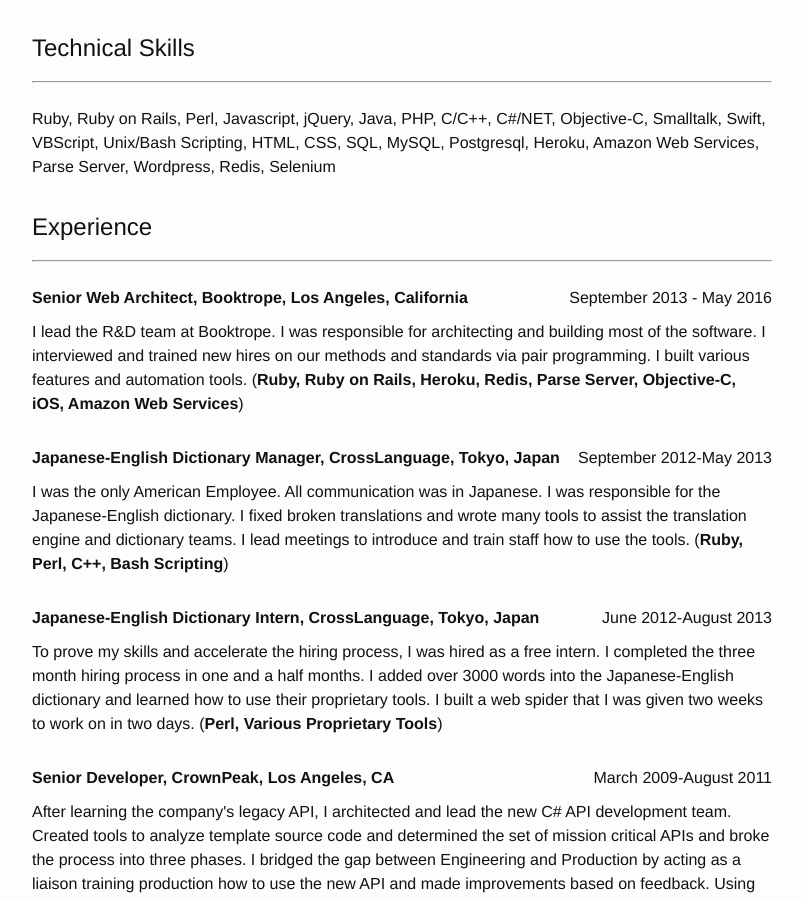
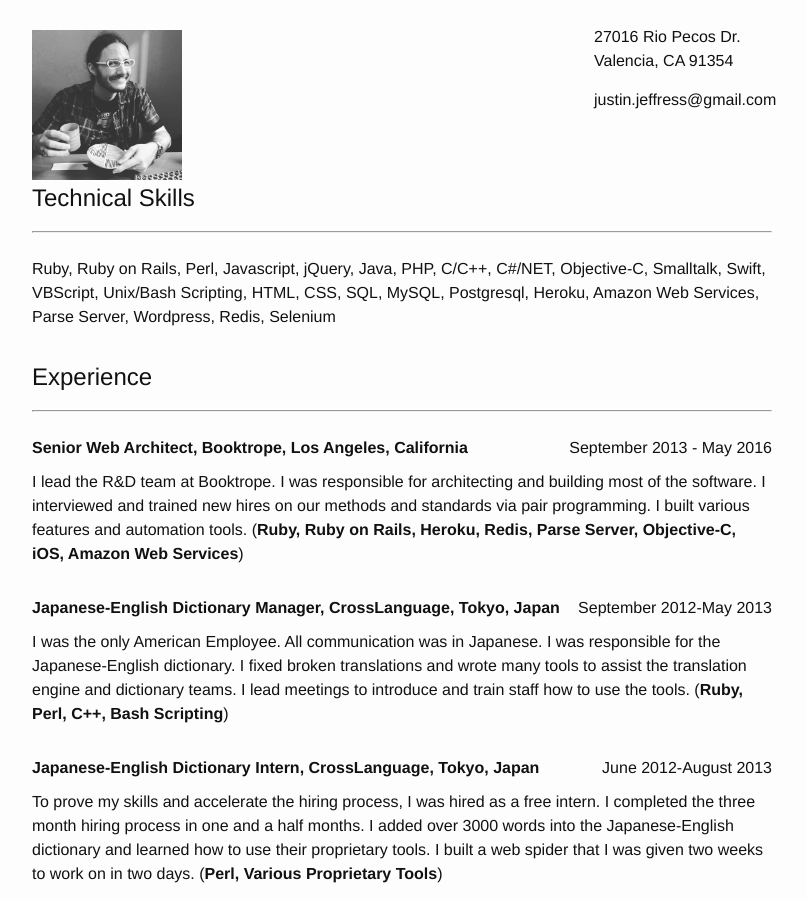
Before and after one commit to SleepyDeveloper/sleepydeveloper.github.io, a Jekyll site: the page built from index.html, in a window 1280 px wide and 900 px high. Shown: the whole window, without its empty margins (238-1045 px from the left). Built offline with Jekyll 4.4.1, drawn with Linux system fonts in a browser that asks for light colours.

Commit message:
Profile picture (#5)
* added profile image

Signed-off-by: sleepydeveloper <sleepydeveloper@gmail.com>

* Added contact information and headshot

Signed-off-by: sleepydeveloper <sleepydeveloper@gmail.com>

* removed old way

Signed-off-by: sleepydeveloper <sleepydeveloper@gmail.com>

* Moved profile/contact info to an include.

Signed-off-by: sleepydeveloper <sleepydeveloper@gmail.com>

```diff
--- /dev/null
+++ b/_resume/profile.html
@@ -0,0 +1,13 @@
+<div>
+  <img style="" src="/assets/profile.jpg" height="150px" width="150px" />
+</div>
+
+<div class="work-dates" style="position:absolute; top: 25px; left: 65%;" >
+  <p>
+    27016 Rio Pecos Dr.<br />
+    Valencia, CA 91354
+  </p>
+  <p>
+    justin.jeffress@gmail.com
+  </p>
+</div>
--- a/index.html
+++ b/index.html
@@ -3,6 +3,8 @@
 ---
 
 <div class="home">
+  {% include_relative _resume/profile.html %}
+
   {% include_relative _resume/technical-skills.html %}
 
   {% include_relative _resume/work-experience.html work_experience=site.data.work-experience %}
```
